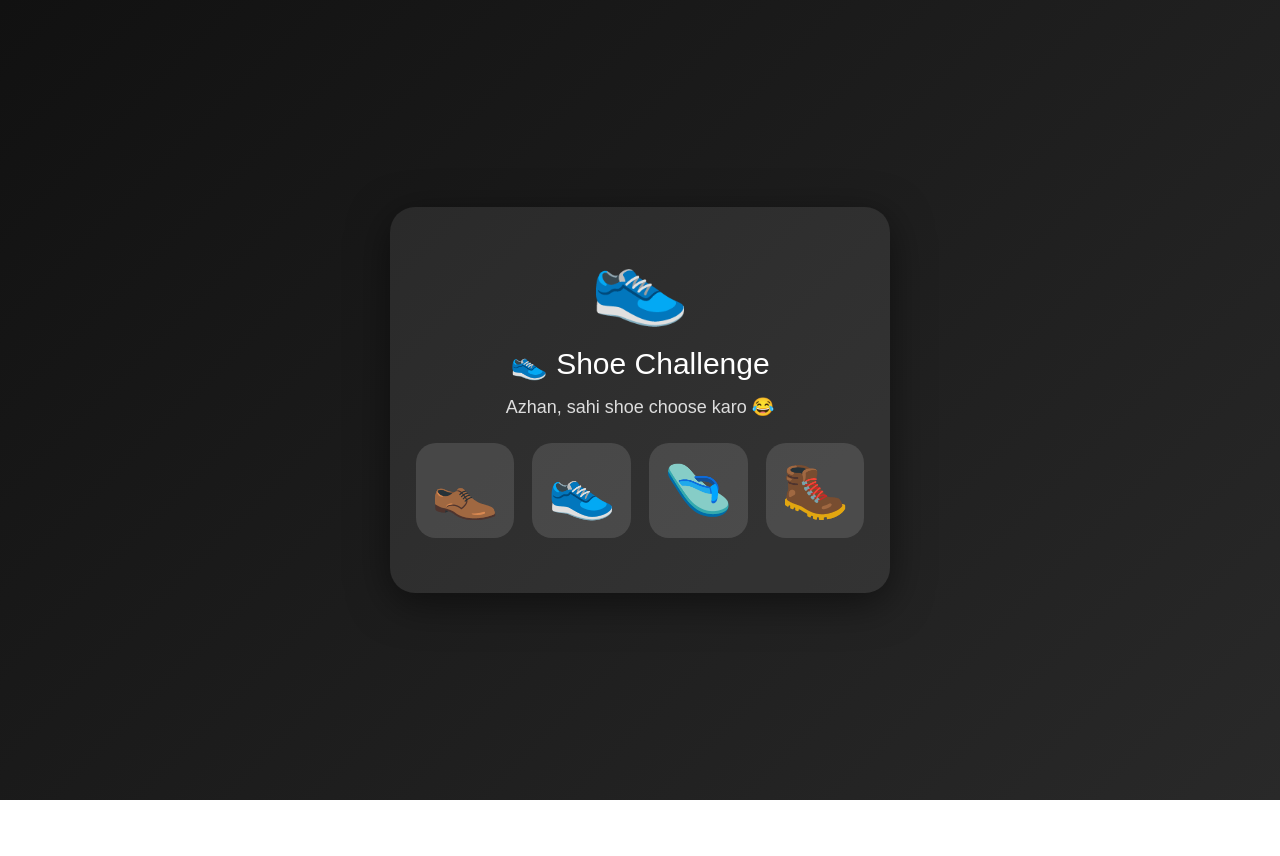
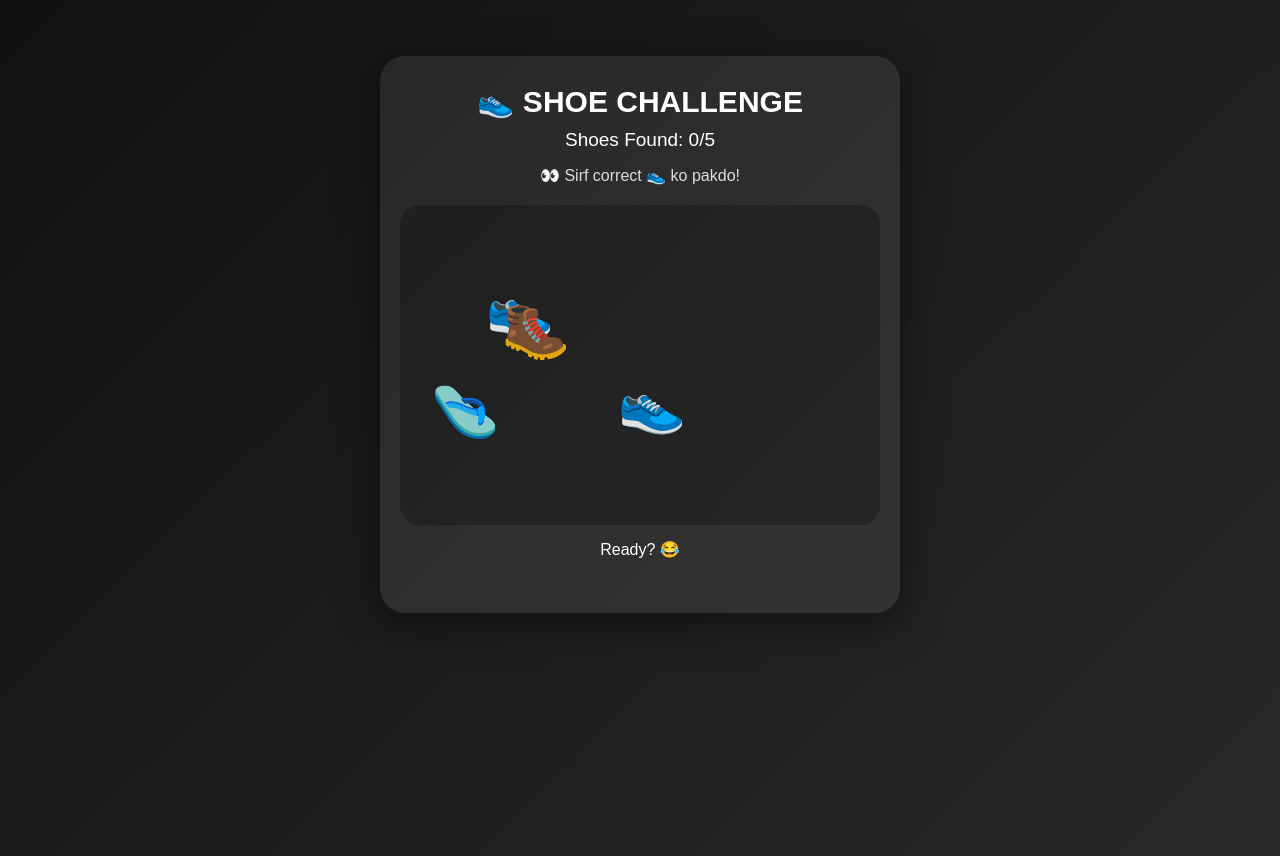
Before and after one commit to sahilhaque056-hue/Happy-Birthday-Azhan-, a plain HTML site: page index.html in a window 1280 px wide. Both pictures are taken after a click on the button "👟 START SHOE GAME". Before the commit the page ends 800 px from the top, so only its background shows below. Drawn offline with Linux system fonts and the light colour scheme.

Commit message:
Update index.html

```diff
--- a/index.html
+++ b/index.html
@@ -7,6 +7,7 @@
 <title>Happy Birthday Azhan 🎂</title>
 
 <style>
+
 * {
     margin: 0;
     padding: 0;
@@ -15,9 +16,6 @@
 
 body {
     min-height: 100vh;
-            display: flex;
-            justify-content: center;
-            align-items: center;
     font-family: Arial, sans-serif;
     background: linear-gradient(135deg, #111, #292929);
     color: white;
@@ -26,43 +24,50 @@
 }
 
 .container {
-            width: 90%;
-            max-width: 500px;
-            padding: 30px 20px;
+    width: 92%;
+    max-width: 520px;
+    margin: auto;
+    margin-top: 7vh;
+    padding: 28px 20px;
     background: rgba(255,255,255,0.08);
     border-radius: 25px;
     box-shadow: 0 10px 40px rgba(0,0,0,0.5);
 }
 
-        .shoe {
+/* START SCREEN */
+
+#startScreen {
+    display: block;
+}
+
+.bigShoe {
     font-size: 80px;
     animation: bounce 1.5s infinite;
-            margin-bottom: 15px;
 }
 
 h1 {
-            font-size: 34px;
-            margin-bottom: 12px;
+    font-size: 32px;
+    margin-top: 15px;
 }
 
 .name {
     font-size: 42px;
     font-weight: bold;
-            margin-bottom: 18px;
+    margin: 10px 0 20px;
 }
 
-        p {
-            font-size: 17px;
+.description {
     color: #ddd;
-            line-height: 1.5;
+    line-height: 1.6;
 }
 
-        .start-btn {
+.start-btn,
+.prize-btn {
     margin-top: 25px;
-            padding: 15px 30px;
+    padding: 15px 28px;
     border: none;
     border-radius: 50px;
-            font-size: 18px;
+    font-size: 17px;
     font-weight: bold;
     cursor: pointer;
     background: white;
@@ -70,7 +75,8 @@
     transition: 0.3s;
 }
 
-        .start-btn:hover {
+.start-btn:hover,
+.prize-btn:hover {
     transform: scale(1.08);
 }
 
@@ -82,65 +88,87 @@
     text-decoration: none;
 }
 
-        .creator:hover {
-            color: white;
-        }
+/* GAME */
 
-        /* Game Screen */
 #gameScreen {
     display: none;
 }
 
-        .game-title {
+.gameTitle {
     font-size: 30px;
-            margin-bottom: 15px;
+    font-weight: bold;
 }
 
-        .game-info {
-            font-size: 18px;
-            margin-bottom: 25px;
+.score {
+    margin-top: 10px;
+    font-size: 19px;
+}
+
+.instruction {
+    margin-top: 15px;
     color: #ddd;
 }
 
-        .shoes {
-            display: flex;
-            justify-content: center;
-            gap: 18px;
-            flex-wrap: wrap;
+/* GAME AREA */
+
+#gameArea {
+    position: relative;
+    height: 320px;
+    margin-top: 20px;
+    border-radius: 20px;
+    background: rgba(0,0,0,0.25);
+    overflow: hidden;
 }
 
-        .shoe-btn {
+.shoe {
+    position: absolute;
     font-size: 55px;
-            padding: 15px;
-            border: none;
-            border-radius: 20px;
     cursor: pointer;
-            background: rgba(255,255,255,0.12);
-            transition: 0.2s;
+    user-select: none;
+    transition: transform 0.2s;
 }
 
-        .shoe-btn:hover {
-            transform: scale(1.15);
+.shoe:hover {
+    transform: scale(1.2);
 }
 
+.message {
+    min-height: 45px;
+    margin-top: 15px;
+    font-size: 16px;
+}
+
+/* PRIZE BUTTON */
+
+#prizeBtn {
+    display: none;
+}
+
+/* ANIMATION */
+
 @keyframes bounce {
-            0%, 100% {
+
+    0%,100% {
         transform: translateY(0);
     }
 
     50% {
         transform: translateY(-15px);
     }
+
 }
+
 </style>
 </head>
 
 <body>
 
-    <!-- START SCREEN -->
+
+<!-- ================= START SCREEN ================= -->
+
 <div class="container" id="startScreen">
 
-        <div class="shoe">👟</div>
+    <div class="bigShoe">👟</div>
 
     <h1>🎂 HAPPY BIRTHDAY</h1>
 
@@ -148,10 +176,10 @@
         AZHAN 🎉
     </div>
 
-        <p>
+    <p class="description">
         Oye Shoe King 👑<br>
         Birthday surprise unlock karne ke liye
-            ek chhota sa shoe game khelna padega 😂
+        pehle ek chhota sa challenge complete karo 😂
     </p>
 
     <button class="start-btn" onclick="startGame()">
@@ -170,37 +198,50 @@
 </div>
 
 
-    <!-- GAME SCREEN -->
+<!-- ================= GAME SCREEN ================= -->
+
 <div class="container" id="gameScreen">
 
-        <div class="shoe">👟</div>
-
-        <div class="game-title">
-            👟 Shoe Challenge
+    <div class="gameTitle">
+        👟 SHOE CHALLENGE
     </div>
 
-        <div class="game-info">
-            Azhan, sahi shoe choose karo 😂
+    <div class="score">
+        Shoes Found:
+        <span id="score">0</span>/5
     </div>
 
-        <div class="shoes">
+    <p class="instruction">
+        👀 Sirf correct 👟 ko pakdo!
+    </p>
 
-            <button class="shoe-btn" onclick="wrongShoe()">👞</button>
+    <div id="gameArea"></div>
 
-            <button class="shoe-btn" onclick="correctShoe()">👟</button>
-
-            <button class="shoe-btn" onclick="wrongShoe()">🩴</button>
-
-            <button class="shoe-btn" onclick="wrongShoe()">🥾</button>
-
+    <div class="message" id="message">
+        Ready? 😂
     </div>
 
-        <p id="message" style="margin-top:25px;"></p>
+    <button
+        id="prizeBtn"
+        class="prize-btn"
+        onclick="claimPrize()"
+    >
+        🏆 CLAIM YOUR PRIZE
+    </button>
 
 </div>
 
 
 <script>
+
+/* ================= GAME VARIABLES ================= */
+
+let score = 0;
+
+const totalShoes = 5;
+
+
+/* ================= START GAME ================= */
 
 function startGame() {
 
@@ -208,21 +249,143 @@
 
     document.getElementById("gameScreen").style.display = "block";
 
-        }
-
-
-        function wrongShoe() {
-
-            document.getElementById("message").innerHTML =
-                "❌ Oye Azhan! Ye kya utha liya 😂<br>Dobara try kar!";
+    createShoe();
 
 }
 
 
+/* ================= CREATE SHOE ================= */
+
+function createShoe() {
+
+    const gameArea = document.getElementById("gameArea");
+
+    gameArea.innerHTML = "";
+
+    /* Random shoes */
+
+    const shoes = ["👟", "👞", "🩴", "🥾", "👠"];
+
+    const randomWrong1 =
+        shoes[Math.floor(Math.random() * shoes.length)];
+
+    const randomWrong2 =
+        shoes[Math.floor(Math.random() * shoes.length)];
+
+    /* Correct shoe */
+
+    const correct = document.createElement("div");
+
+    correct.className = "shoe";
+
+    correct.innerHTML = "👟";
+
+    correct.onclick = correctShoe;
+
+    /* Random position */
+
+    correct.style.left =
+        Math.random() * 75 + "%";
+
+    correct.style.top =
+        Math.random() * 70 + "%";
+
+    gameArea.appendChild(correct);
+
+
+    /* Wrong shoes */
+
+    for (let i = 0; i < 3; i++) {
+
+        const wrong = document.createElement("div");
+
+        wrong.className = "shoe";
+
+        wrong.innerHTML =
+            shoes[Math.floor(Math.random() * shoes.length)];
+
+        wrong.onclick = wrongShoe;
+
+        wrong.style.left =
+            Math.random() * 75 + "%";
+
+        wrong.style.top =
+            Math.random() * 70 + "%";
+
+        gameArea.appendChild(wrong);
+
+    }
+
+}
+
+
+/* ================= CORRECT SHOE ================= */
+
 function correctShoe() {
 
+    score++;
+
+    document.getElementById("score").innerText = score;
+
     document.getElementById("message").innerHTML =
-                "✅ Sahi pakde ho! 👟🔥<br>Prize almost unlocked 😂";
+        "✅ Sahi pakde ho Azhan! 👟🔥";
+
+    if (score >= totalShoes) {
+
+        document.getElementById("message").innerHTML =
+            "🎉 CHALLENGE COMPLETE!<br>" +
+            "Ab asli surprise unlock karo 😂";
+
+        document.getElementById("prizeBtn").style.display =
+            "inline-block";
+
+        document.getElementById("gameArea").innerHTML =
+            "🏆👟🎉";
+
+    } else {
+
+        setTimeout(createShoe, 600);
+
+    }
+
+}
+
+
+/* ================= WRONG SHOE ================= */
+
+function wrongShoe() {
+
+    const messages = [
+
+        "😂 Bhai ye kya utha liya?!",
+
+        "❌ Ye shoe nahi chahiye tha!",
+
+        "🤣 Azhan bhai aankhein kholo!",
+
+        "😂 Galat shoe! Dobara try karo!",
+
+        "🩴 Ye prize wala shoe nahi hai!"
+
+    ];
+
+    const randomMessage =
+        messages[Math.floor(Math.random() * messages.length)];
+
+    document.getElementById("message").innerHTML =
+        "❌ " + randomMessage;
+
+}
+
+
+/* ================= PRIZE ================= */
+
+function claimPrize() {
+
+    alert(
+        "🎉 CONGRATULATIONS AZHAN! 🎉\n\n" +
+        "Tumne Shoe Challenge complete kar diya! 👟😂"
+    );
 
 }
 
```
Lines whose indentation alone changed are shown as unchanged.
